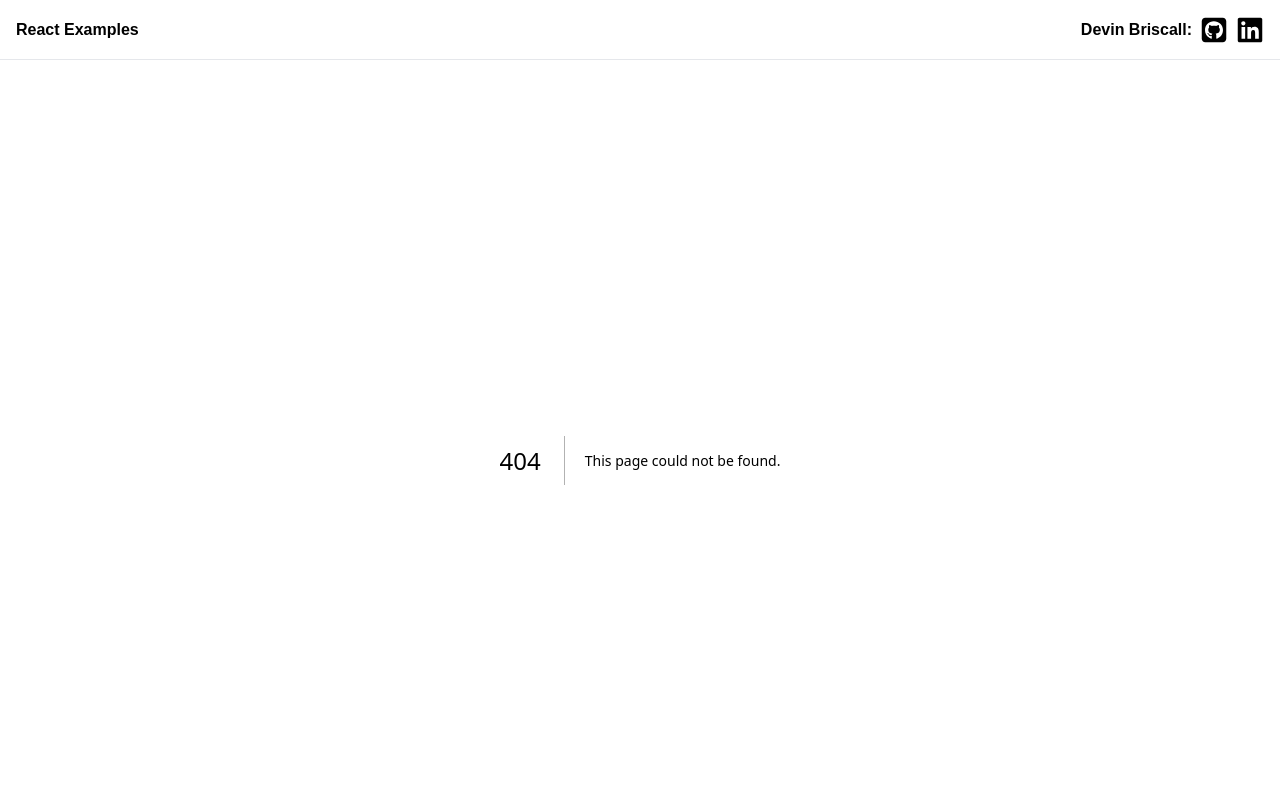
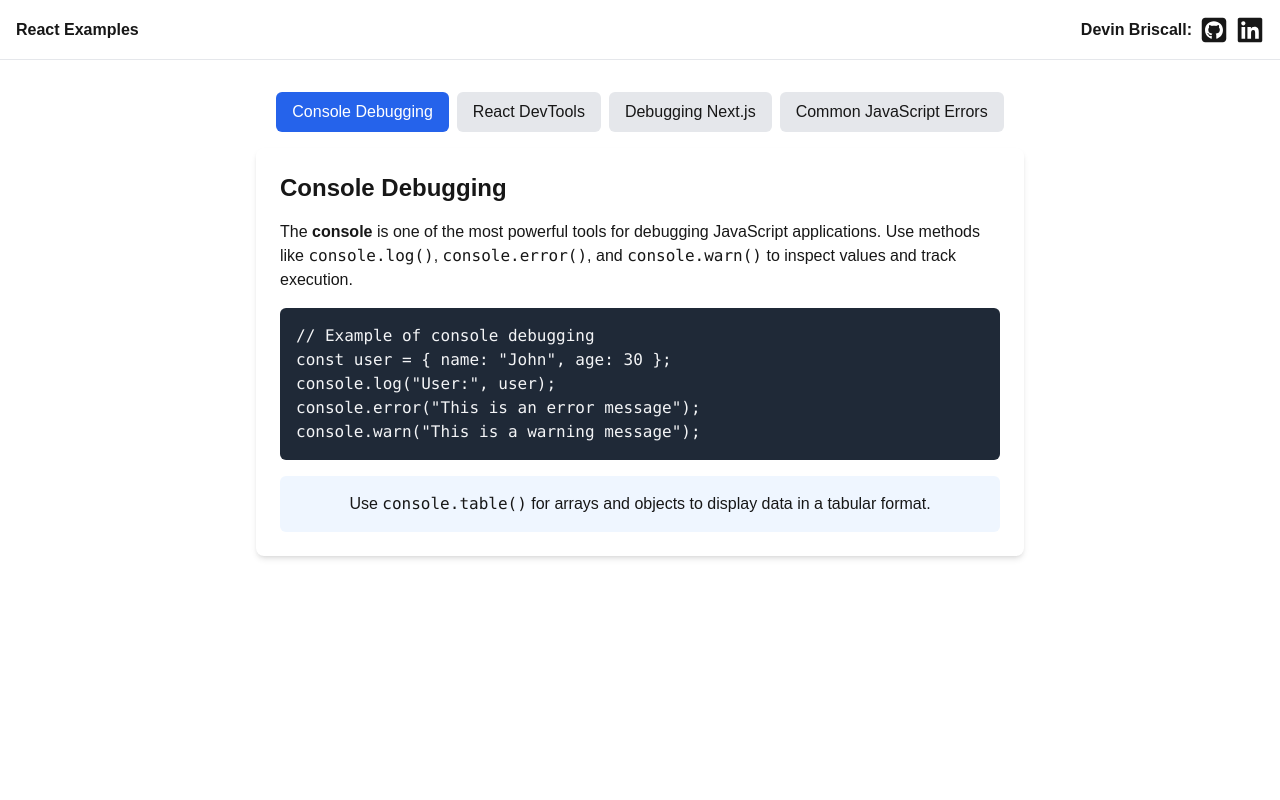
Before and after one commit to DevinBriscall/react, a Next.js app: page /debugging in a window 1280 px wide. Before the commit this address had no page. Shown: the top 800 px of the page. Built offline with nearby package versions, Linux system fonts and the light colour scheme.

Commit message:
add a debugging page

```diff
--- /dev/null
+++ b/src/pages/debugging.js
@@ -0,0 +1,156 @@
+import React, { useState } from "react";
+
+export default function DebuggingTechniques() {
+	const [activeTab, setActiveTab] = useState("Console Debugging"); // Track active tab
+
+	return (
+		<div className="container mx-auto p-8">
+			{/* Tabs for each debugging technique */}
+			<div className="flex flex-wrap gap-2 justify-center mb-4">
+				{[
+					"Console Debugging",
+					"React DevTools",
+					"Debugging Next.js",
+					"Common JavaScript Errors",
+				].map((tab) => (
+					<button
+						key={tab}
+						onClick={() => setActiveTab(tab)}
+						className={`px-4 py-2 rounded-md transition-colors ${
+							activeTab === tab
+								? "bg-blue-600 text-white"
+								: "bg-gray-200 hover:bg-gray-300"
+						}`}
+					>
+						{tab}
+					</button>
+				))}
+			</div>
+
+			{/* Content for each tab */}
+			<div className="max-w-3xl mx-auto">
+				{activeTab === "Console Debugging" && (
+					<div className="bg-white p-6 rounded-lg shadow-md">
+						<h3 className="text-2xl font-bold mb-4">Console Debugging</h3>
+						<p className="mb-4">
+							The <strong>console</strong> is one of the most powerful tools for
+							debugging JavaScript applications. Use methods like{" "}
+							<code>console.log()</code>, <code>console.error()</code>, and{" "}
+							<code>console.warn()</code> to inspect values and track execution.
+						</p>
+						<pre className="bg-gray-800 text-gray-100 p-4 rounded-md overflow-x-auto">
+							{`// Example of console debugging
+const user = { name: "John", age: 30 };
+console.log("User:", user);
+console.error("This is an error message");
+console.warn("This is a warning message");`}
+						</pre>
+						<div className="bg-blue-50 p-4 rounded-md mt-4 text-center">
+							<p>
+								Use <code>console.table()</code> for arrays and objects to
+								display data in a tabular format.
+							</p>
+						</div>
+					</div>
+				)}
+
+				{activeTab === "React DevTools" && (
+					<div className="bg-white p-6 rounded-lg shadow-md">
+						<h3 className="text-2xl font-bold mb-4">React DevTools</h3>
+						<p className="mb-4">
+							<strong>React DevTools</strong> is a browser extension that allows
+							you to inspect the React component tree, props, state, and hooks.
+							It&apos;s essential for debugging React applications.
+						</p>
+						<ul className="list-disc pl-6 mb-4">
+							<li className="mb-2">
+								Install the{" "}
+								<a
+									href="https://react.devtools"
+									target="_blank"
+									rel="noopener noreferrer"
+									className="text-blue-600 hover:underline"
+								>
+									React DevTools extension
+								</a>{" "}
+								for Chrome or Firefox.
+							</li>
+							<li className="mb-2">
+								Inspect component props, state, and hooks in the browser&apos;s
+								developer tools.
+							</li>
+							<li className="mb-2">
+								Use the <strong>Profiler</strong> to identify performance
+								bottlenecks.
+							</li>
+						</ul>
+						<div className="bg-blue-50 p-4 rounded-md mt-4 text-center">
+							<p>
+								React DevTools is a must-have tool for debugging React
+								applications.
+							</p>
+						</div>
+					</div>
+				)}
+
+				{activeTab === "Debugging Next.js" && (
+					<div className="bg-white p-6 rounded-lg shadow-md">
+						<h3 className="text-2xl font-bold mb-4">Debugging Next.js</h3>
+						<p className="mb-4">
+							Debugging Next.js applications involves understanding both client
+							and server-side code. Use the following techniques:
+						</p>
+						<ul className="list-disc pl-6 mb-4">
+							<li className="mb-2">
+								<strong>Server-Side Debugging:</strong> Use{" "}
+								<code>console.log()</code> in API routes or{" "}
+								<code>getServerSideProps</code> and check the terminal output.
+							</li>
+							<li className="mb-2">
+								<strong>Client-Side Debugging:</strong> Use browser developer
+								tools to debug client-side code.
+							</li>
+						</ul>
+						<div className="bg-blue-50 p-4 rounded-md mt-4 text-center">
+							<p>
+								Next.js provides built-in support for debugging both client and
+								server-side code.
+							</p>
+						</div>
+					</div>
+				)}
+
+				{activeTab === "Common JavaScript Errors" && (
+					<div className="bg-white p-6 rounded-lg shadow-md">
+						<h3 className="text-2xl font-bold mb-4">
+							Common JavaScript Errors
+						</h3>
+						<p className="mb-4">
+							Here are some common JavaScript errors and how to fix them:
+						</p>
+						<ul className="list-disc pl-6 mb-4">
+							<li className="mb-2">
+								<strong>Undefined is not a function:</strong> Check if the
+								function exists and is correctly defined.
+							</li>
+							<li className="mb-2">
+								<strong>Cannot read property of undefined:</strong> Ensure the
+								object is initialized before accessing its properties.
+							</li>
+							<li className="mb-2">
+								<strong>Unexpected token:</strong> Check for syntax errors in
+								your code.
+							</li>
+						</ul>
+						<div className="bg-blue-50 p-4 rounded-md mt-4 text-center">
+							<p>
+								Always validate your code and use tools like ESLint to catch
+								errors early.
+							</p>
+						</div>
+					</div>
+				)}
+			</div>
+		</div>
+	);
+}
--- a/src/pages/index.js
+++ b/src/pages/index.js
@@ -144,6 +144,19 @@ export default function Home() {
 					</p>
 				</Link>
 
+				{/* Debugging */}
+				<Link
+					href="/debugging"
+					className="bg-white rounded-lg shadow-md p-6 hover:shadow-lg hover:scale-105 transition-all duration-200 cursor-pointer"
+				>
+					<h2 className="text-xl font-semibold text-blue-600 mb-3">
+						Debugging
+					</h2>
+					<p className="text-gray-600">
+						A short reference for debugging techniques.
+					</p>
+				</Link>
+
 				{/* Grid Garden */}
 				<a
 					href="https://cssgridgarden.com/"
```
